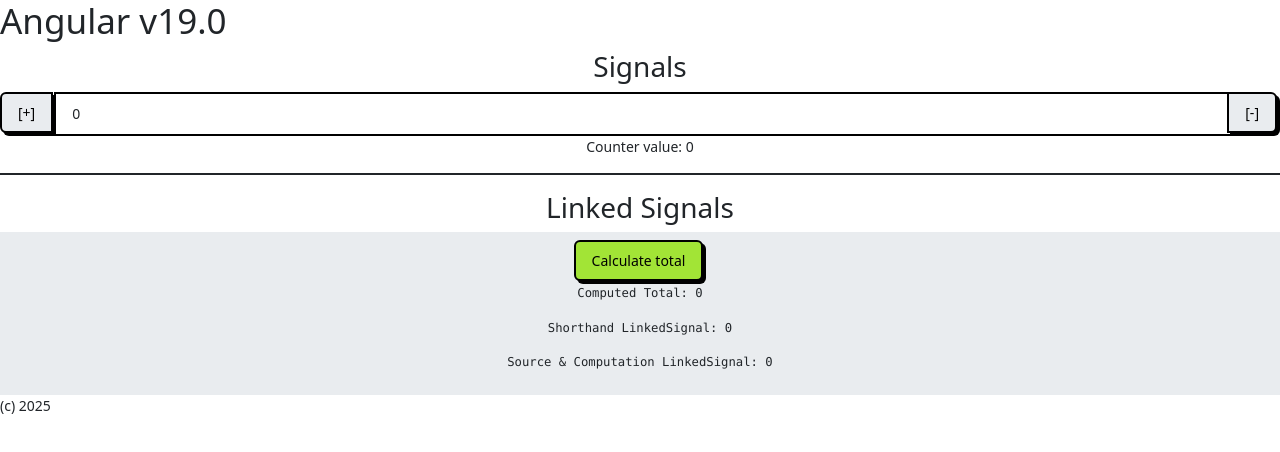
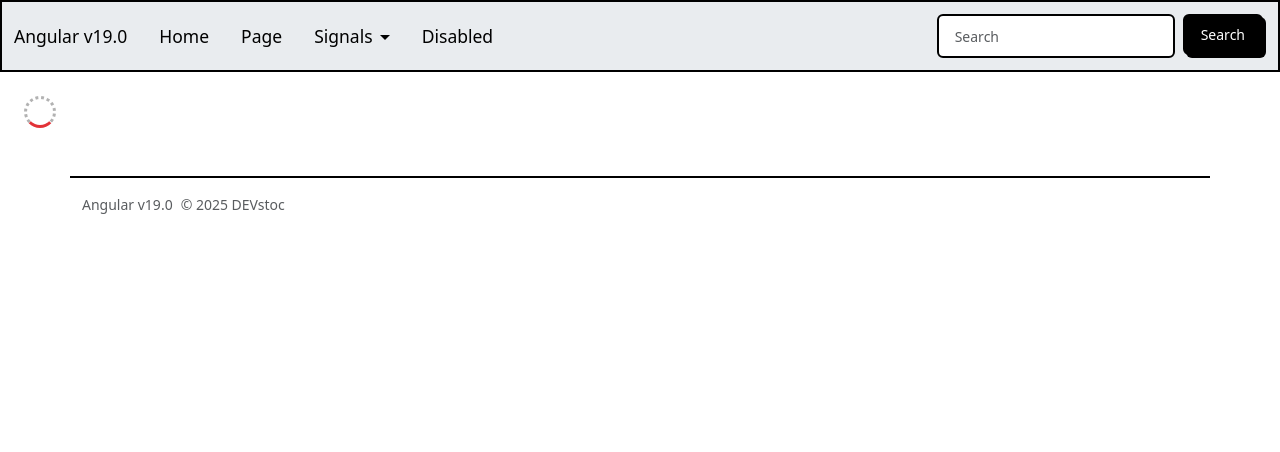
Before and after one commit to guruprakash-c/Angular20Course, an Angular app: page / in a window 1280 px wide. Shown: the top 452 px of the page. Built offline with nearby package versions, Linux system fonts and the light colour scheme.

Commit message:
theme setup

```diff
--- /dev/null
+++ b/src/app.routes.ts
@@ -0,0 +1,3 @@
+import { Routes } from '@angular/router';
+
+export const routes:Routes = [];
--- a/src/global_styles.css
+++ b/src/global_styles.css
@@ -1,14 +1 @@
 /* Add application styles & imports to this file! */
-.loader {
-    border: 3px dotted #B2B2B2;
-    border-top: 3px solid #E23237;
-    border-radius: 50%;
-    width: 32px;
-    height: 32px;
-    animation: spin 2s linear infinite;
-  }
-
-  @keyframes spin {
-    0% { transform: rotate(0deg); }
-    100% { transform: rotate(360deg); }
-  }
--- a/src/index.html
+++ b/src/index.html
@@ -6,10 +6,6 @@
     <base href="/">
   </head>
   <body>
-    <header><h1>Angular v19.0</h1></header>
-    <main>
-    <app-root><div class="loader"></div></app-root>
-    </main>
-    <footer>(c) <script>document.write((new Date()).getFullYear())</script></footer>
+    <app-root></app-root>
   </body>
 </html>
--- /dev/null
+++ b/src/layouts/footer/footer.component.ts
@@ -0,0 +1,13 @@
+import { Component } from '@angular/core';
+
+@Component({
+  selector: 'app-footer',
+  imports: [],
+  template: `
+  <footer class="container d-flex flex-wrap justify-content-between align-items-center py-3 my-4 border-top"> <div class="col-md-4 d-flex align-items-center"> <a href="/" class="mb-3 me-2 mb-md-0 text-body-secondary text-decoration-none lh-1" aria-label="Bootstrap"> Angular v19.0 </a> <span class="mb-3 mb-md-0 text-body-secondary">&copy; 2025 DEVstoc</span> </div> </footer>
+  `,
+  styleUrl: './footer.component.css'
+})
+export class FooterComponent {
+
+}
--- /dev/null
+++ b/src/layouts/header/header.component.ts
@@ -0,0 +1,50 @@
+import { Component } from '@angular/core';
+
+@Component({
+  selector: 'app-header',
+  imports: [],
+  template: `
+  <header class="navbar navbar-expand-lg bg-body-secondary">
+   <div class="container-fluid">
+      <a class="navbar-brand" href="/">Angular v19.0</a>
+      <button class="navbar-toggler" type="button" data-bs-toggle="collapse" data-bs-target="#mainmenu" aria-controls="mainmenu" aria-expanded="false" aria-label="Toggle navigation">
+      <span class="navbar-toggler-icon"></span>
+      </button>
+      <div class="collapse navbar-collapse" id="mainmenu">
+         <ul class="navbar-nav me-auto mb-2 mb-lg-0">
+            <li class="nav-item">
+               <a class="nav-link active" aria-current="page" href="#">Home</a>
+            </li>
+            <li class="nav-item">
+               <a class="nav-link" href="#">Page</a>
+            </li>
+            <li class="nav-item dropdown">
+               <a class="nav-link dropdown-toggle" href="javascript:void(0);" role="button" data-bs-toggle="dropdown" aria-expanded="false">
+               Signals
+               </a>
+               <ul class="dropdown-menu">
+                  <li><a class="dropdown-item" href="#">Signals Concepts</a></li>
+                  <li><a class="dropdown-item" href="#">Linked Signals</a></li>
+                  <li>
+                     <hr class="dropdown-divider">
+                  </li>
+                  <li><a class="dropdown-item" href="#">Something else here</a></li>
+               </ul>
+            </li>
+            <li class="nav-item">
+               <a class="nav-link" href="#">Disabled</a>
+            </li>
+         </ul>
+         <form class="d-flex" role="search">
+            <input class="form-control me-2" type="search" placeholder="Search" aria-label="Search"/>
+            <button class="btn btn-dark" type="submit">Search</button>
+         </form>
+      </div>
+   </div>
+</header>
+  `,
+  styleUrl: './header.component.css'
+})
+export class HeaderComponent {
+
+}
--- /dev/null
+++ b/src/layouts/loader/loader.component.ts
@@ -0,0 +1,29 @@
+import { Component } from '@angular/core';
+
+@Component({
+  selector: 'app-loader',
+  imports: [],
+  template: `
+    <div class="text-center p-4">
+      <div class="loader"></div>
+    </div>
+  `,
+  styles: `
+  .loader {
+    border: 3px dotted #B2B2B2;
+    border-top: 3px solid #E23237;
+    border-radius: 50%;
+    width: 32px;
+    height: 32px;
+    animation: spin 2s linear infinite;
+  }
+
+  @keyframes spin {
+    0% { transform: rotate(0deg); }
+    100% { transform: rotate(360deg); }
+  }
+  `
+})
+export class LoaderComponent {
+
+}
--- a/src/main.ts
+++ b/src/main.ts
@@ -2,13 +2,19 @@
 import { bootstrapApplication } from '@angular/platform-browser';
 import { RouterOutlet } from '@angular/router';
 import { SignalsComponent } from './components/signals/signals.component';
-
+import { HeaderComponent } from "./layouts/header/header.component";
+import { FooterComponent } from "./layouts/footer/footer.component";
+import { LoaderComponent } from "./layouts/loader/loader.component";
 @Component({
   selector: 'app-root',
-  imports: [RouterOutlet, SignalsComponent],
+  imports: [RouterOutlet, HeaderComponent, FooterComponent, LoaderComponent],
   template: `
-    <app-signals/>
-    <router-outlet/>
+    <app-header/>
+    <main>
+      <app-loader/>
+      <router-outlet/>
+    </main>
+    <app-footer/>
   `,
 })
 export class App {
```
Also changed, not shown: src/layouts/footer/footer.component.css (added), src/layouts/header/header.component.css (added), 1 other file (tests, documents, lock files or other folders).
